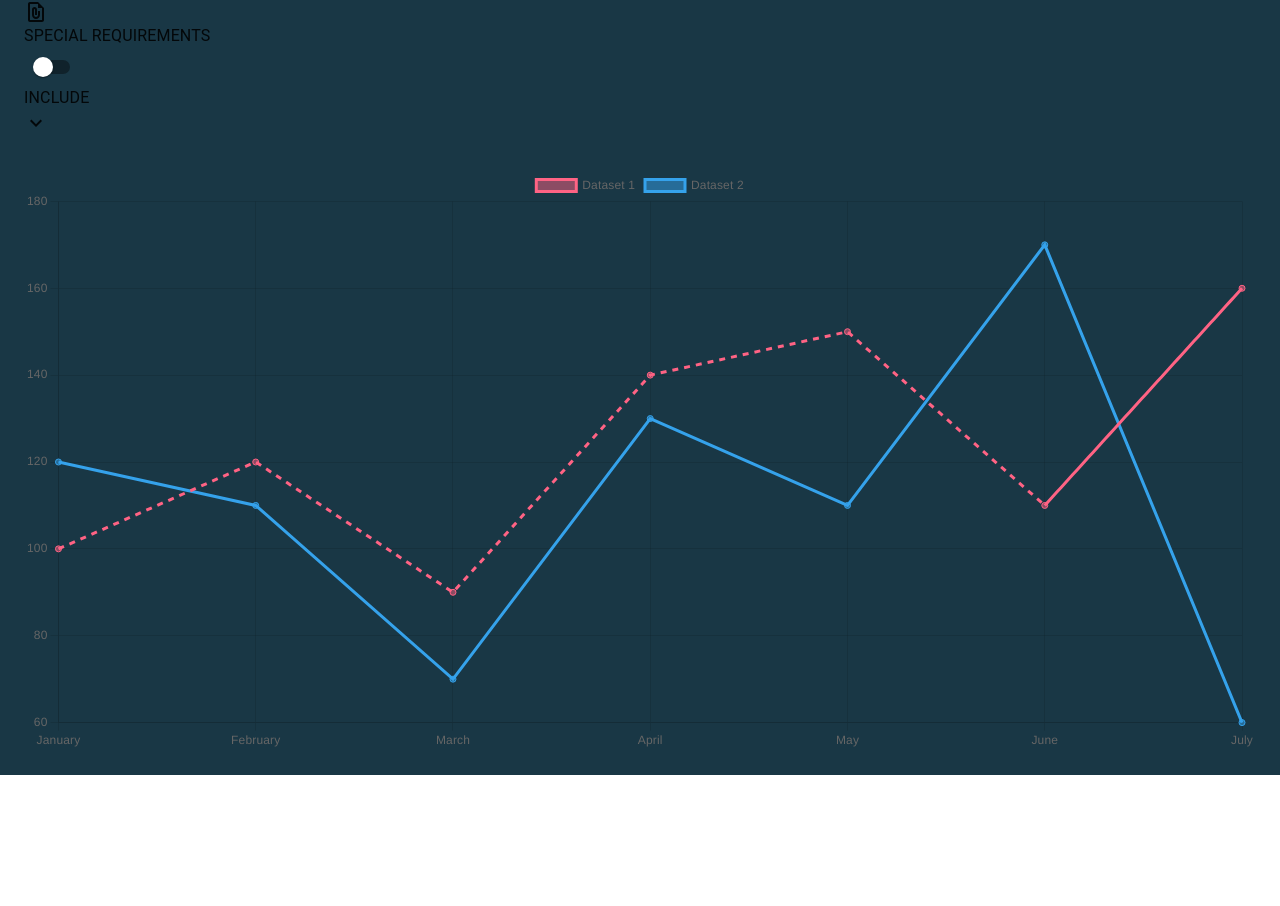
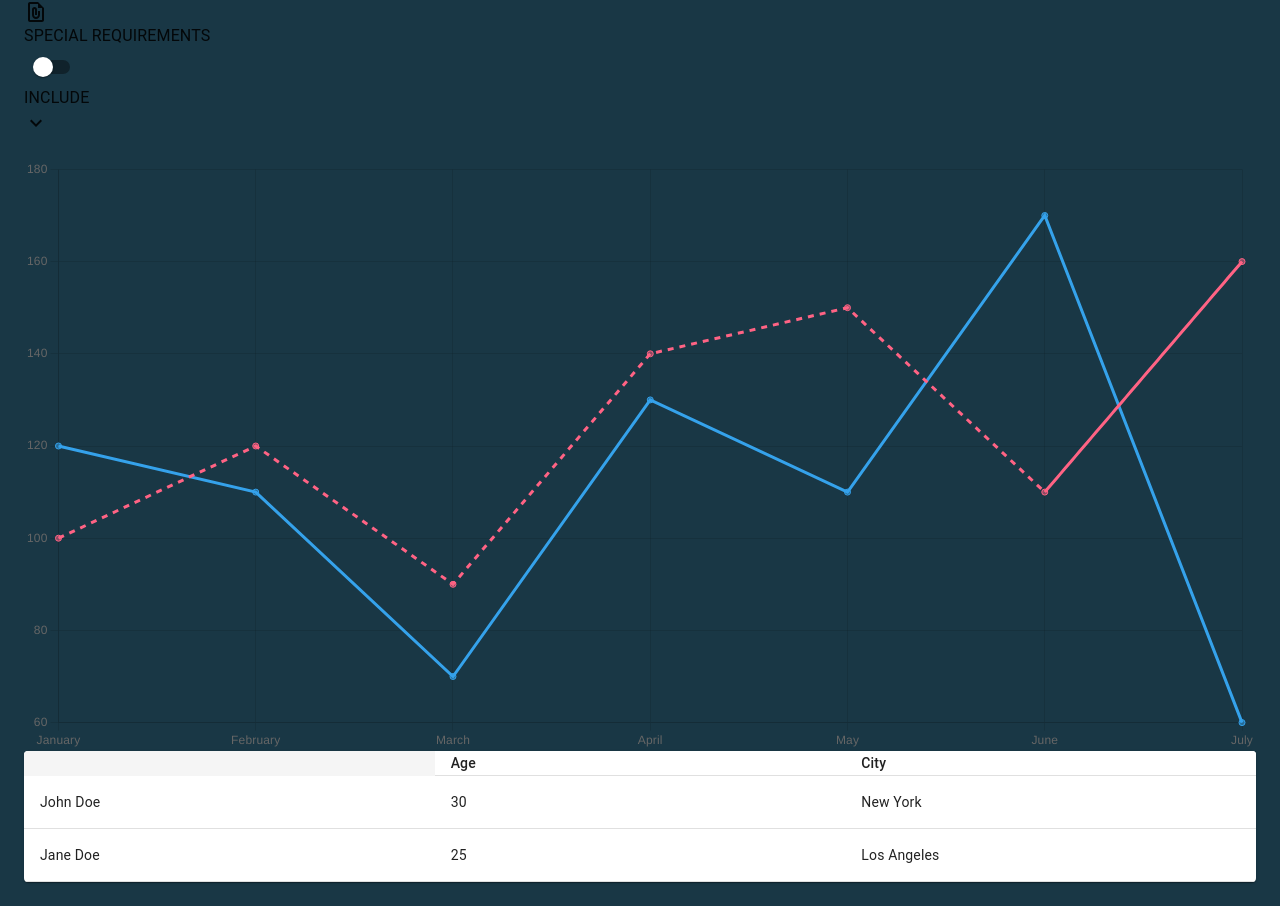
Before and after one commit to thegautamrohit/bcg-assignment, a Next.js app: page /details in a window 1280 px wide. Shown: the part 331-1237 px from the top of the page. Before the commit the page ends 1106 px from the top, so only its background shows below. Built offline with nearby package versions, Linux system fonts and the light colour scheme.

Commit message:
Table Added

```diff
--- a/src/Components/DetailsPage/HeroComponent/Chart.js
+++ b/src/Components/DetailsPage/HeroComponent/Chart.js
@@ -7,7 +7,7 @@ import {
   LineElement,
   Title,
   Tooltip,
-  Legend,
+  //   Legend,
 } from "chart.js";
 import { Line } from "react-chartjs-2";
 
@@ -17,16 +17,15 @@ ChartJS.register(
   PointElement,
   LineElement,
   Title,
-  Tooltip,
-  Legend
+  Tooltip
 );
 
 export const options = {
   responsive: true,
   plugins: {
-    legend: {
-      position: "top",
-    },
+    // legend: {
+    //   position: "top",
+    // },
     title: {
       display: true,
       text: "",
@@ -62,7 +61,7 @@ export const data = {
 
 const ChartComponent = () => {
   return (
-    <div>
+    <div className="border border-white max-h-[65vh]">
       <Line options={options} data={data} />
     </div>
   );
--- a/src/Components/DetailsPage/HeroComponent/HeroComponent.js
+++ b/src/Components/DetailsPage/HeroComponent/HeroComponent.js
@@ -2,6 +2,7 @@ import React from "react";
 import Box from "@mui/material/Box";
 import Header from "./Header";
 import ChartComponent from "./Chart";
+import Table from "./Table";
 
 function HeroComponent() {
   const data = [
@@ -12,10 +13,18 @@ function HeroComponent() {
     { label: "May", value: 16, isDotted: false },
   ];
 
+  const headers = ["Header 1", "Header 2", "Header 3"];
+  const rows = [
+    ["Row 1 Cell 1", "Row 1 Cell 2", "Row 1 Cell 3"],
+    ["Row 2 Cell 1", "Row 2 Cell 2", "Row 2 Cell 3"],
+    ["Row 3 Cell 1", "Row 3 Cell 2", "Row 3 Cell 3"],
+  ];
+
   return (
     <div>
       <Header />
       <ChartComponent data={data} />
+      <Table headers={headers} rows={rows} />
     </div>
   );
 }
--- /dev/null
+++ b/src/Components/DetailsPage/HeroComponent/Table.js
@@ -0,0 +1,64 @@
+import * as React from "react";
+import {
+  TableContainer,
+  Table,
+  TableHead,
+  TableRow,
+  TableCell,
+  Paper,
+  TableBody,
+} from "@mui/material";
+
+const data = [
+  { name: "John Doe", age: 30, city: "New York" },
+  { name: "Jane Doe", age: 25, city: "Los Angeles" },
+];
+
+const styles = {
+  tableContainer: {
+    maxHeight: 400,
+  },
+  tableCell: {
+    width: 150,
+    padding: "0 16px",
+  },
+  headerRow: {
+    position: "sticky",
+    top: 0,
+    backgroundColor: "#f5f5f5",
+    whiteSpace: "nowrap",
+  },
+  rotate: {
+    transform: "rotate(-90deg)",
+    transformOrigin: "0 0",
+  },
+};
+
+function TableComponent() {
+  return (
+    <TableContainer component={Paper} sx={styles.tableContainer}>
+      <Table stickyHeader>
+        <TableHead>
+          <TableRow sx={styles.headerRow}>
+            <TableCell sx={[styles.tableCell, styles.rotate]}>Name</TableCell>
+            <TableCell sx={styles.tableCell}>Age</TableCell>
+            <TableCell sx={styles.tableCell}>City</TableCell>
+          </TableRow>
+        </TableHead>
+        <TableBody>
+          {data.map((row) => (
+            <TableRow key={row.name}>
+              <TableCell component="th" scope="row">
+                {row.name}
+              </TableCell>
+              <TableCell>{row.age}</TableCell>
+              <TableCell>{row.city}</TableCell>
+            </TableRow>
+          ))}
+        </TableBody>
+      </Table>
+    </TableContainer>
+  );
+}
+
+export default TableComponent;
```
